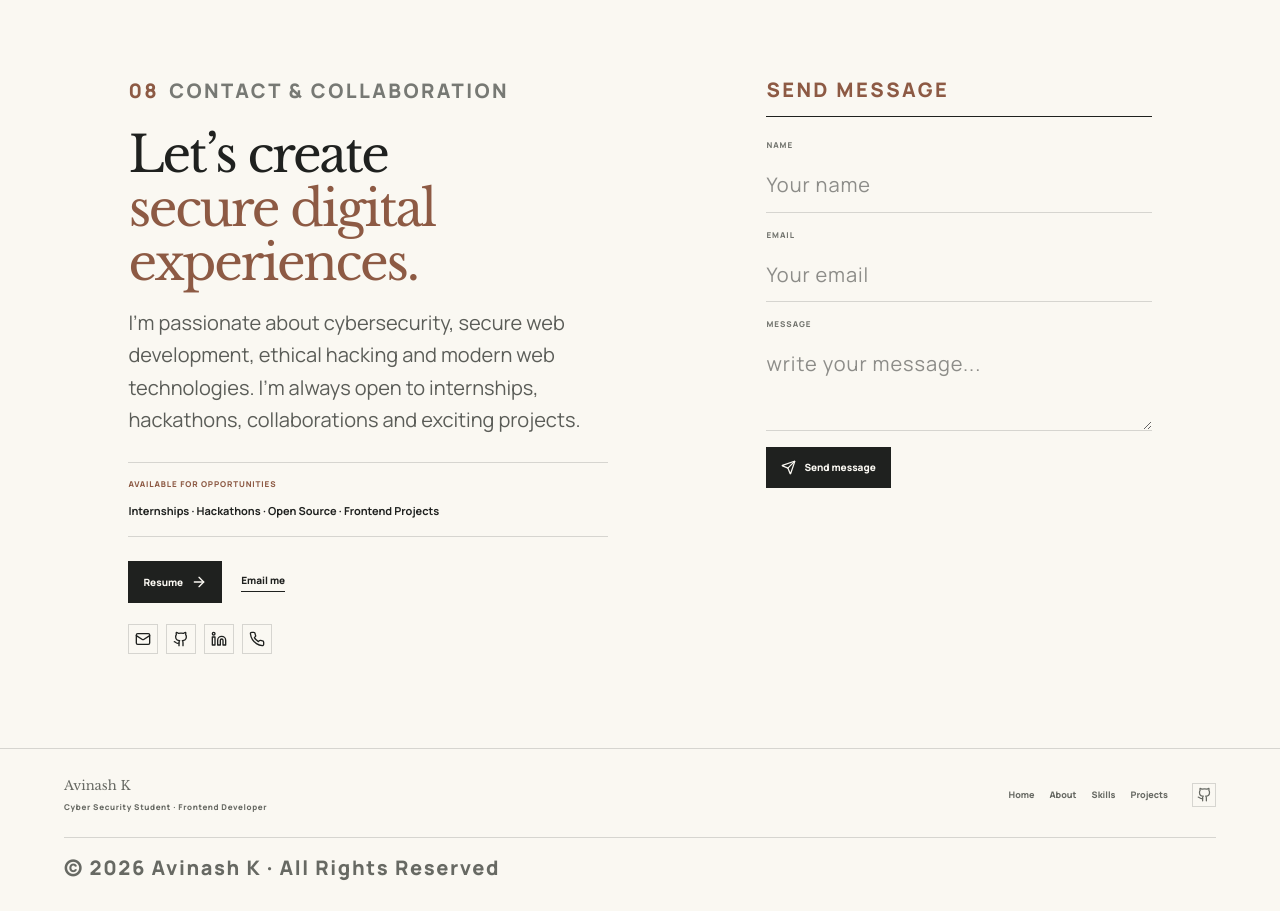
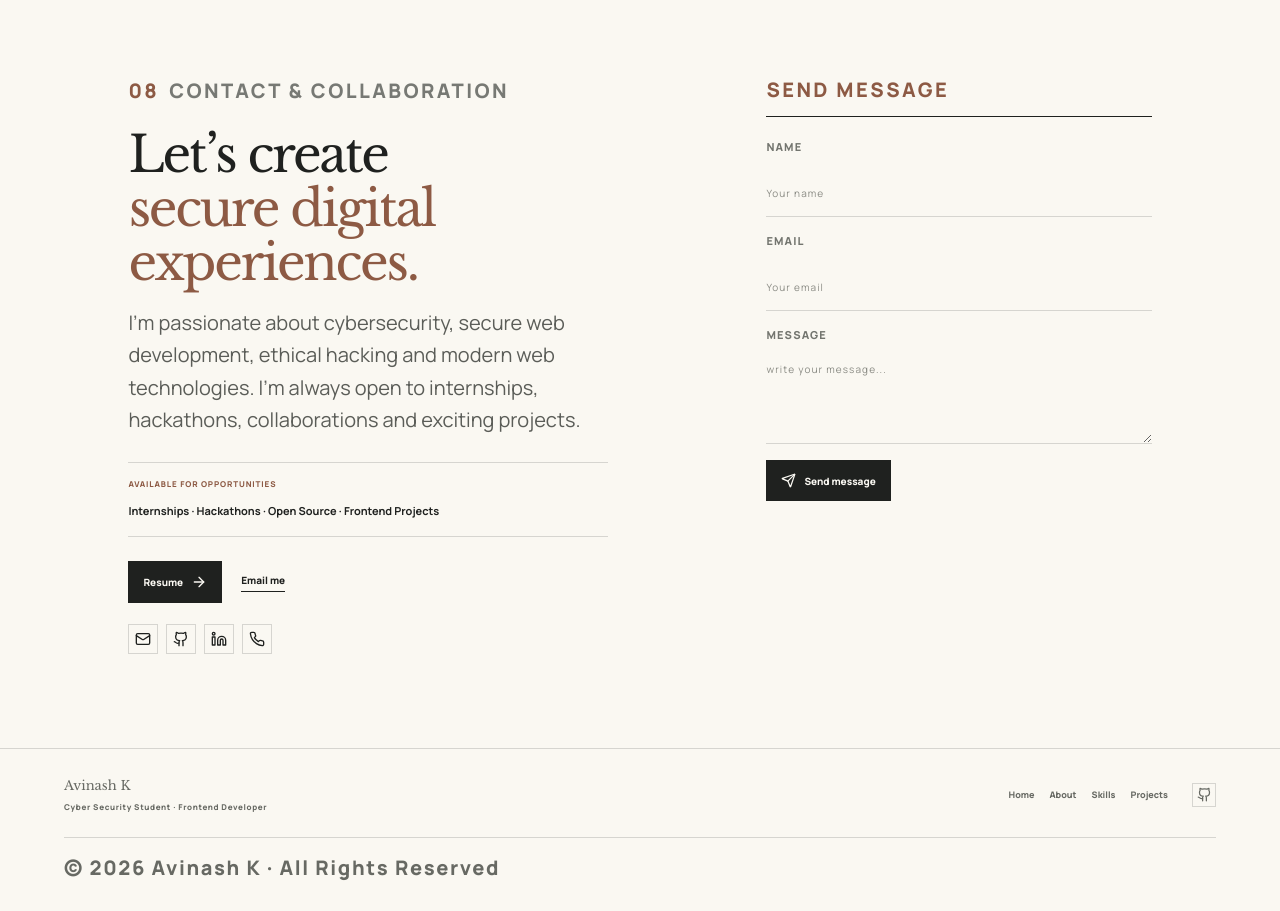
Before and after one commit to avinashk08408/Avinash-portfolio, a React (Vite) app: page / in a window 1280 px wide. Shown: the part 7600-8511 px from the top of the page. Built offline with nearby package versions, Linux system fonts and the light colour scheme; a web font is replaced by a local one.

Commit message:
Update Contact.css

```diff
--- a/src/components/Contact/Contact.css
+++ b/src/components/Contact/Contact.css
@@ -160,3 +160,16 @@
     padding: 68px 0;
   }
 }
+/* Contact form: clearer label and placeholder hierarchy. */
+
+.contact-component .ct-form label {
+  font-size: 11px;
+  letter-spacing: 0.1em;
+}
+
+.contact-component .ct-form input::placeholder,
+.contact-component .ct-form textarea::placeholder {
+  color: #8a8b84;
+  font-size: 10px;
+  opacity: 1;
+}
```
